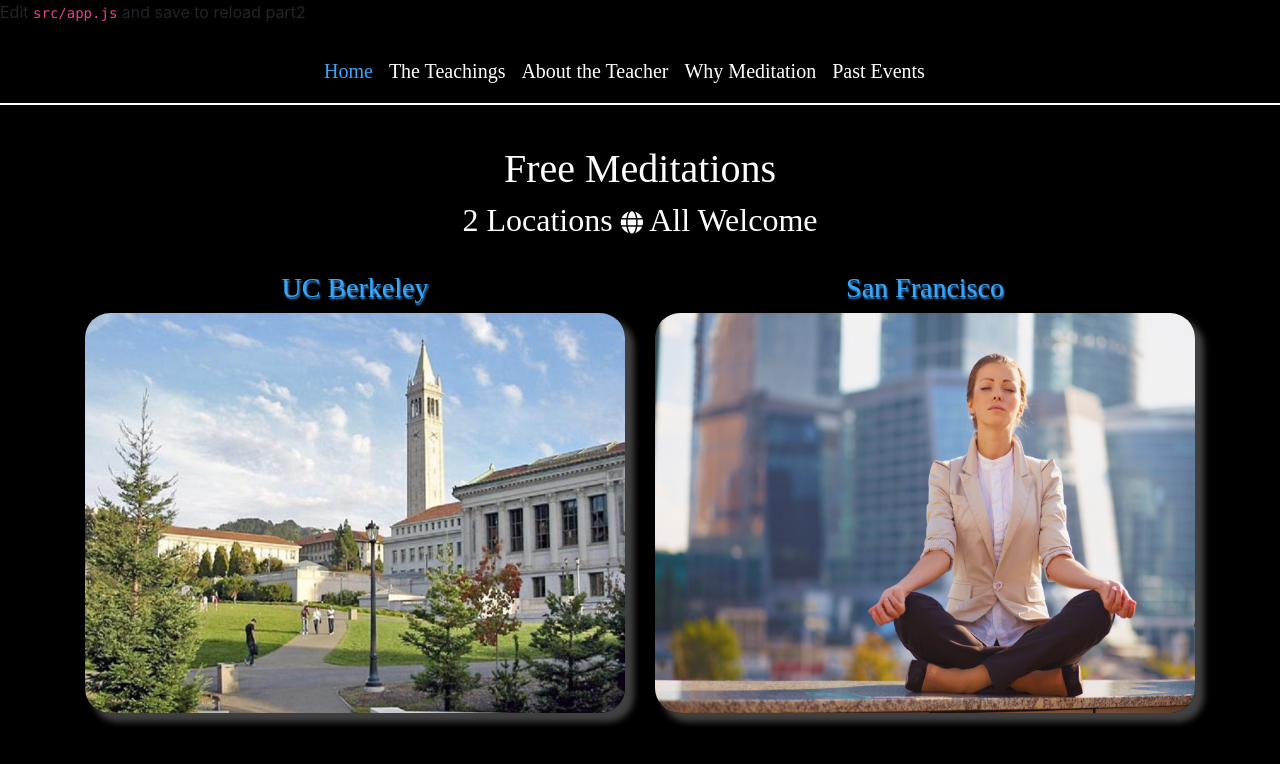
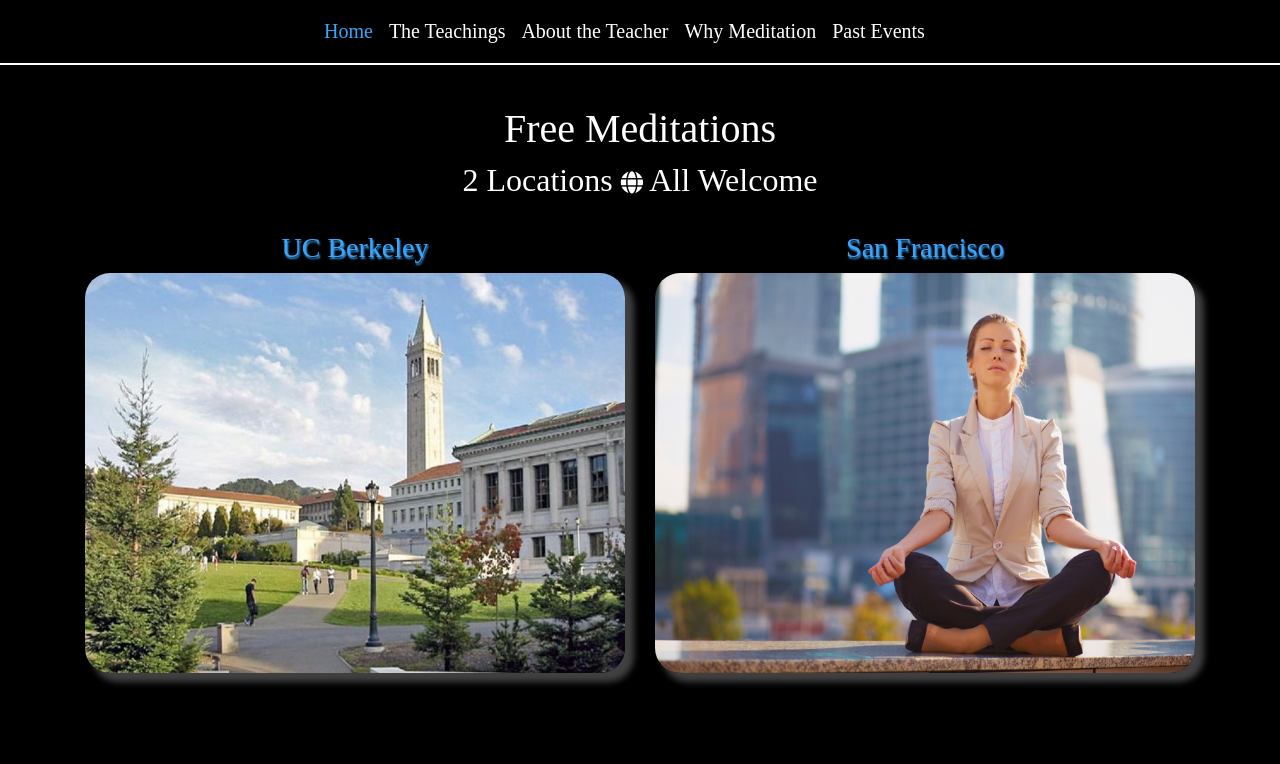
Before and after one commit to saranasr83/Enlightment, a React (Create React App) app: page / in a window 1280 px wide. Shown: the top 764 px of the page. Built offline with nearby package versions, Linux system fonts and the light colour scheme.

Commit message:
testing the deployment

```diff
--- a/src/App.js
+++ b/src/App.js
@@ -14,9 +14,7 @@
 const App = () => (
    <Router>
     <div>
-      <p>
-        Edit <code>src/app.js</code> and save to reload part2
-      </p>
+
       <Navbar />
       <hr style={{border: "1px solid white", marginTop:"1px"}} />
       <br/>
```
